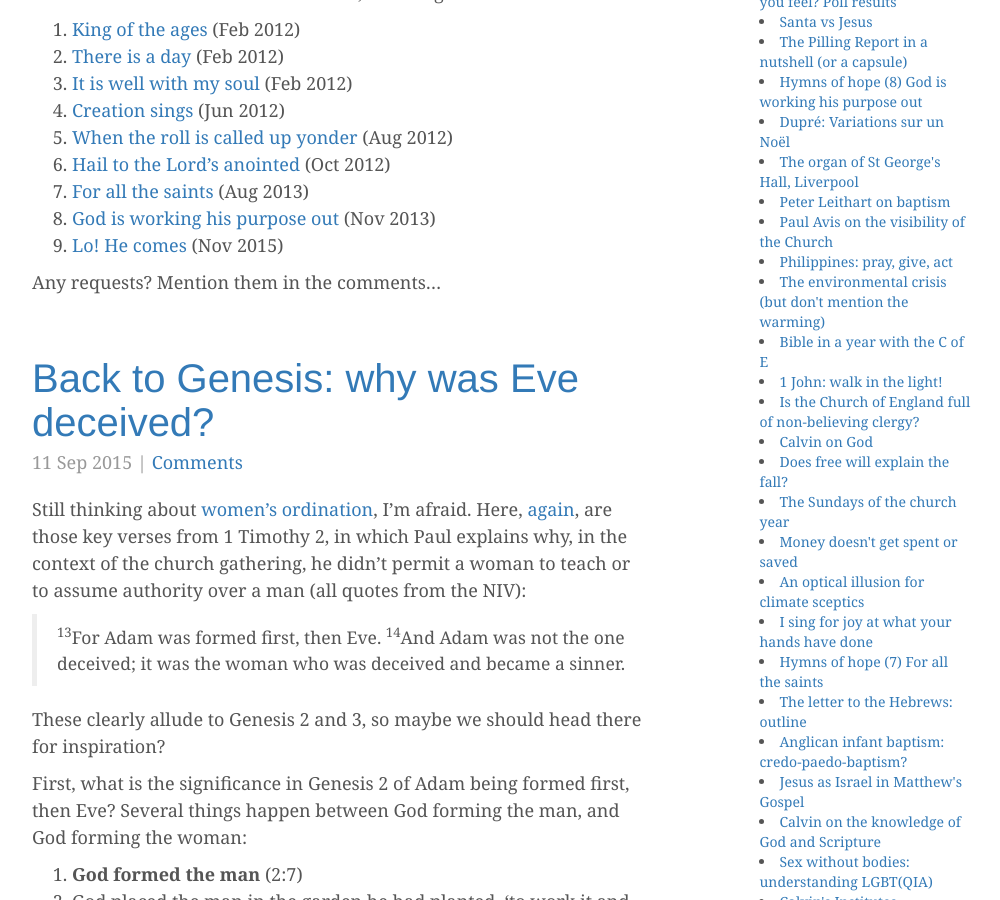
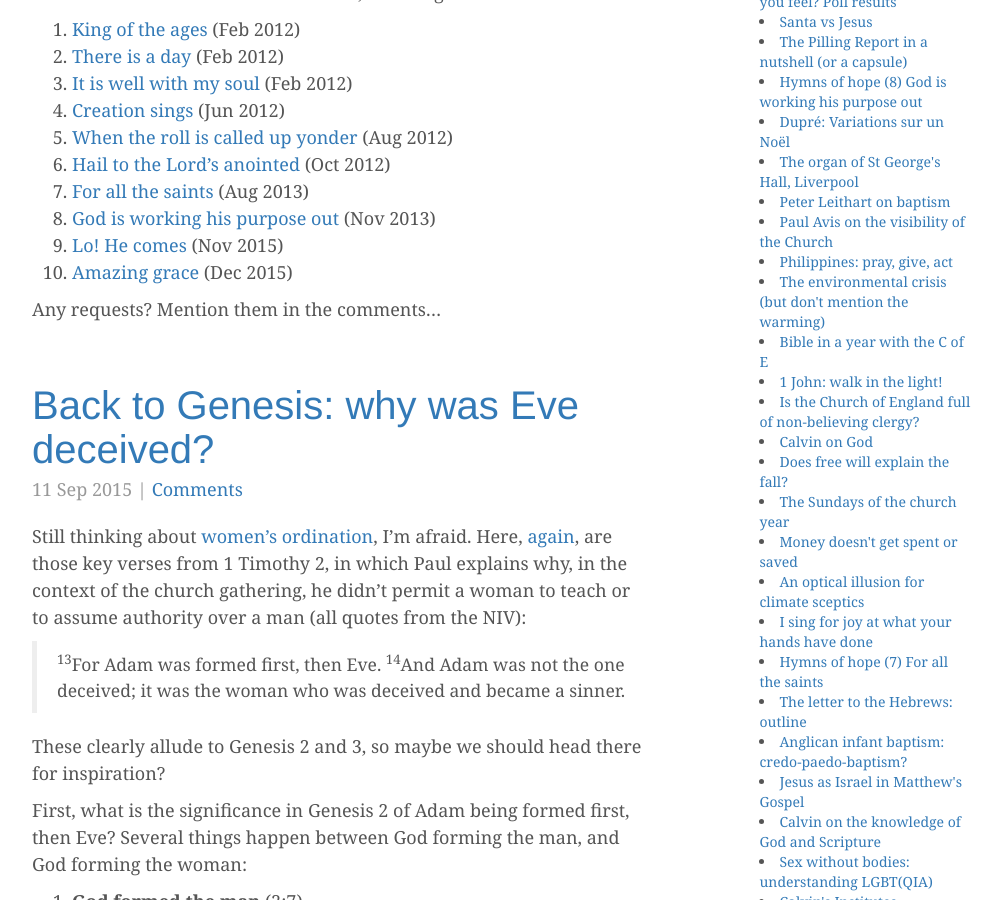
Before and after one commit to anthonyjsmith/anthonyjsmith.github.io, a Jekyll site: the page built from index.html, in a window 1280 px wide and 900 px high, scrolled down 3055 px. Shown: the whole window, without its empty margins (138-1138 px from the left). Built offline with Jekyll 4.4.1, drawn with Linux system fonts in a browser that asks for light colours; nearby versions of some CDN libraries; the list of posts is cut into pages by our own code; comment, search, counter and statistics services are not loaded.

Commit message:
Add link to new post

```diff
--- a/_posts/2015-11-26-hymns-of-hope.md
+++ b/_posts/2015-11-26-hymns-of-hope.md
@@ -20,5 +20,6 @@ I never created an index for the series, so here goes...
 1. [For all the saints]({% post_url 2013-08-19-hymns-of-hope-7-for-all-the-saints %}) (Aug 2013)
 1. [God is working his purpose out]({% post_url 2013-11-25-hymns-of-hope-8-god-is-working-his-purpose-out %}) (Nov 2013)
 1. [Lo! He comes]({% post_url 2015-11-29-hymns-of-hope-9-lo-he-comes %}) (Nov 2015)
+1. [Amazing grace]({% post_url 2015-12-02-hymns-of-hope-10-amazing-grace %}) (Dec 2015)
 
 Any requests? Mention them in the comments...
```
